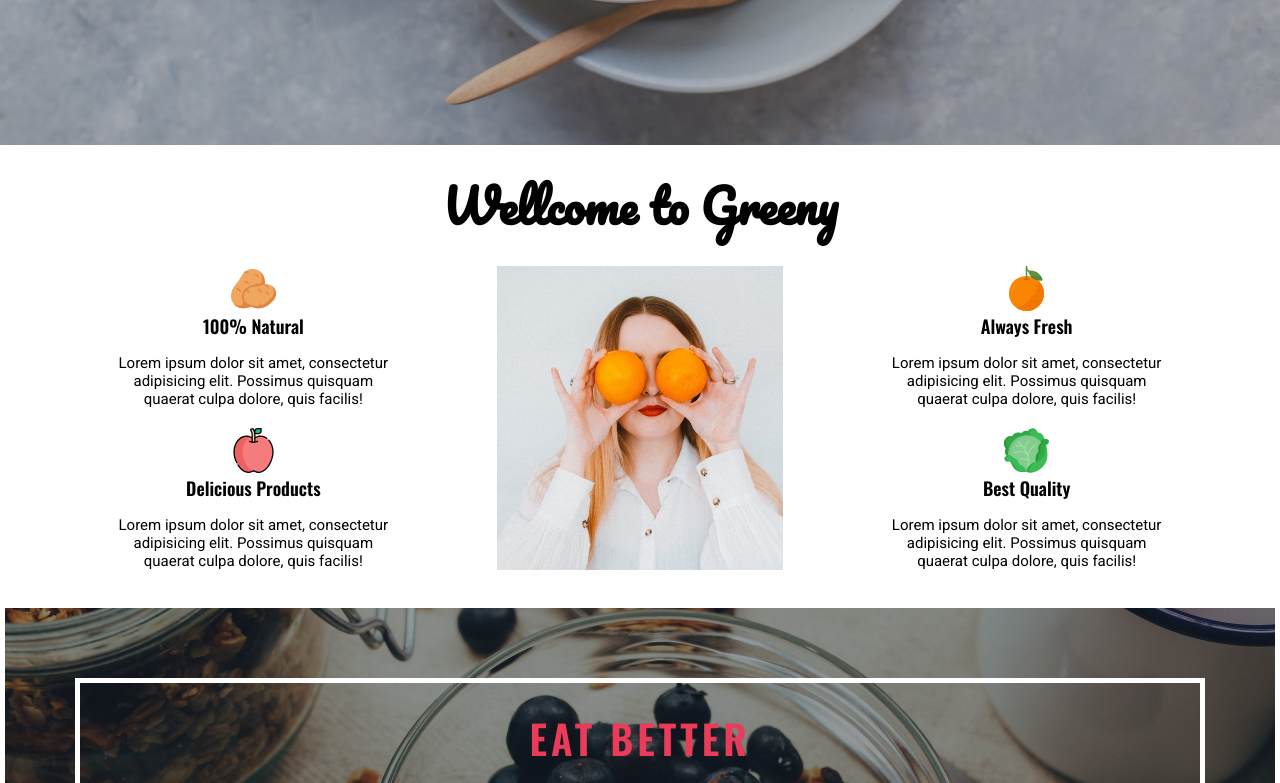
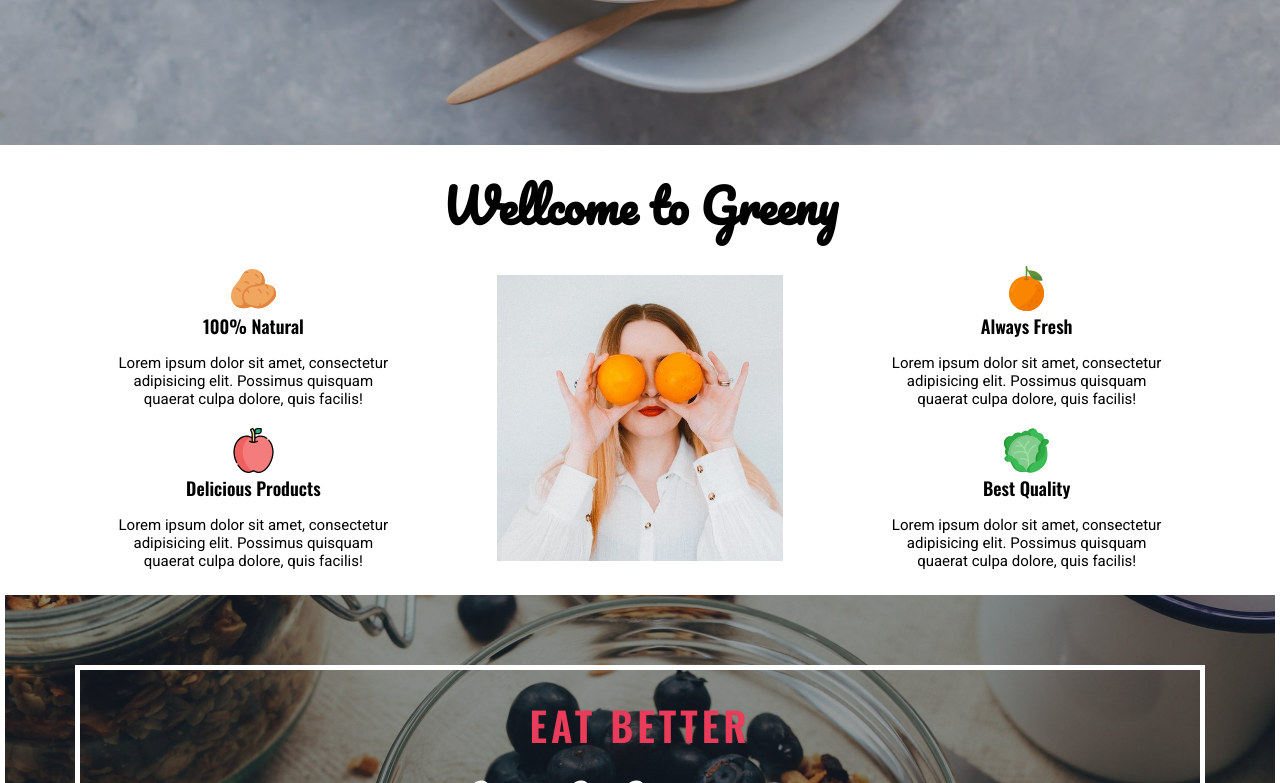
Before and after one commit to piercenovo/website-greeny, a website: page index.html in a window 1280 px wide. Shown: the part 655-1438 px from the top of the page. Drawn offline with nearby package versions, Linux system fonts and the light colour scheme; a web font is replaced by a local one.

Commit message:
add styles

```diff
--- a/package.json
+++ b/package.json
@@ -4,7 +4,7 @@
   "description": "Deliciosas Ensalada de Frutas | En la variedad esta el gusto",
   "private": true,
   "scripts": {
-    "scss": "sass --watch ./sass/main.scss ./css/styles.css"
+    "sass": "sass --watch ./sass/main.scss ./css/styles.css"
   },
   "repository": {
     "type": "git",
--- a/sass/base/_base.scss
+++ b/sass/base/_base.scss
@@ -8,6 +8,7 @@
 
 html {
 	font-size: 62.5%;
+	scroll-behavior: smooth;
 
 	@include respond(tab-land) {
 		font-size: 56.25%;
--- a/sass/layout/_about.scss
+++ b/sass/layout/_about.scss
@@ -8,7 +8,7 @@
     align-items: center;
     text-align: center;
 
-    padding-bottom: 1.3rem;
+    // padding-bottom: 1.3rem;
 
     &__title {
         font-size: 4.6rem;
@@ -21,7 +21,7 @@
         grid-row: 2 / 4;
         width: 100%;
         height: 100%;
-        object-fit: cover;
+        object-fit: contain;
     }
 
     // Overall Style For Each Item
```
Also changed, not shown: css/styles.css, 1 other file.
